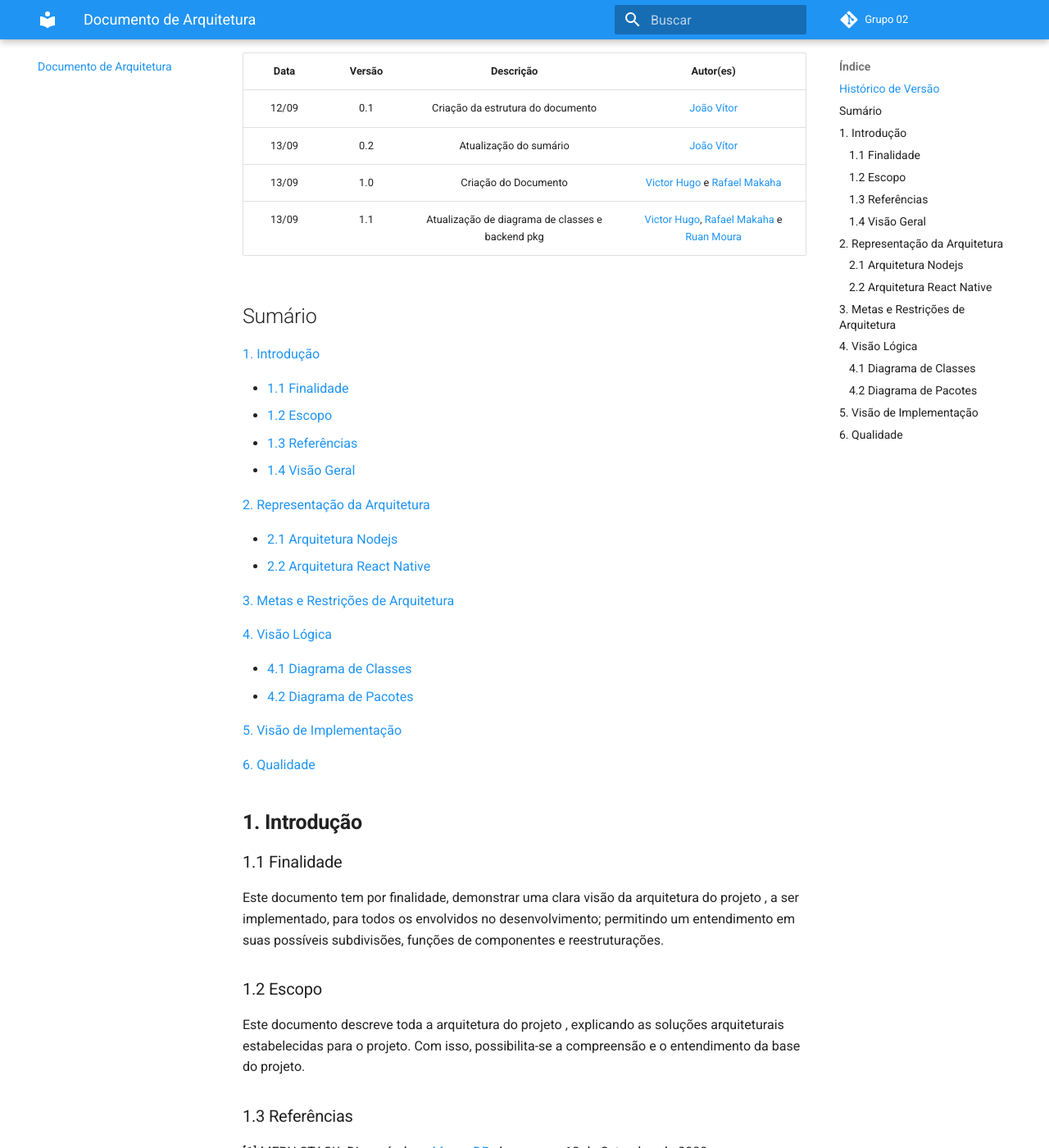
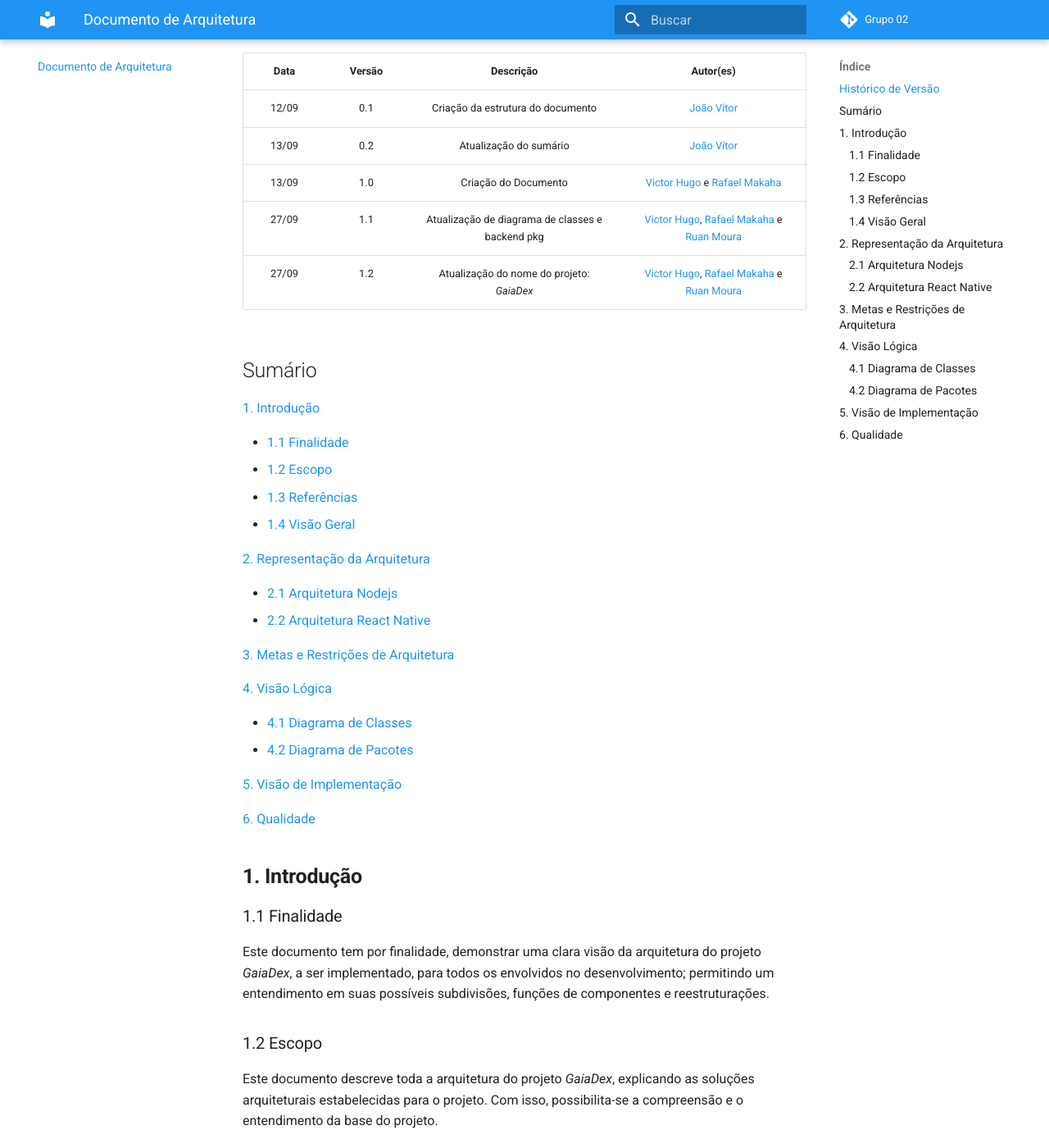
Before and after one commit to fga-eps-mds/2020.1-GaiaDex-wiki, an MkDocs documentation site: the page built from docs/architecture_document/architecture_document.md, in a window 1280 px wide and 1400 px high, scrolled down 215 px. Shown: the whole window at 82% size. Built offline with MkDocs 1.6.1 and Material for MkDocs 9.7.7, drawn with Linux system fonts in a browser that asks for light colours; comment, search, counter and statistics services are not loaded; old or Windows-style settings are respelled for this version of MkDocs.

Commit message:
Update architecture document.
Co-authored-by: Antionio Ruan Moura Barreto <ruanmoura13@outlook.com>
Co-authored-by: Victor Hugo <vitao.hugo@hotmail.com>

```diff
--- a/docs/architecture_document/architecture_document.md
+++ b/docs/architecture_document/architecture_document.md
@@ -7,7 +7,8 @@
 | 12/09 |  0.1   |  Criação da estrutura do documento | [João Vítor](http://github.com/joaovitorml) |
 | 13/09 |  0.2   | Atualização do sumário |  [João Vítor](http://github.com/joaovitorml)           |
 | 13/09 |  1.0   | Criação do Documento | [Victor Hugo](http://github.com/V100K) e [Rafael Makaha](http://github.com/rafaelmakaha)
-| 13/09 |  1.1   | Atualização de diagrama de classes e backend pkg | [Victor Hugo](http://github.com/V100K), [Rafael Makaha](http://github.com/rafaelmakaha) e [Ruan Moura](http://github.com/ruanmoura)
+| 27/09 |  1.1   | Atualização de diagrama de classes e backend pkg | [Victor Hugo](http://github.com/V100K), [Rafael Makaha](http://github.com/rafaelmakaha) e [Ruan Moura](http://github.com/ruanmoura)
+| 27/09 |  1.2   | Atualização do nome do projeto: *GaiaDex* | [Victor Hugo](http://github.com/V100K), [Rafael Makaha](http://github.com/rafaelmakaha) e [Ruan Moura](http://github.com/ruanmoura)
 
 
 ## Sumário
@@ -40,11 +41,11 @@
 
 ### 1.1 Finalidade
 
-Este documento tem por finalidade, demonstrar uma clara visão da arquitetura do projeto <nome_do_projeto>, a ser implementado, para todos os envolvidos no desenvolvimento; permitindo um entendimento em suas possíveis subdivisões, funções de componentes e reestruturações.
+Este documento tem por finalidade, demonstrar uma clara visão da arquitetura do projeto *GaiaDex*, a ser implementado, para todos os envolvidos no desenvolvimento; permitindo um entendimento em suas possíveis subdivisões, funções de componentes e reestruturações.
 
 ### 1.2 Escopo
 
-Este documento descreve toda a arquitetura do projeto <nome_do_projeto>, explicando as soluções arquiteturais estabelecidas para o projeto. Com isso, possibilita-se a compreensão e o entendimento da base do projeto.
+Este documento descreve toda a arquitetura do projeto *GaiaDex*, explicando as soluções arquiteturais estabelecidas para o projeto. Com isso, possibilita-se a compreensão e o entendimento da base do projeto.
 
 ### 1.3 Referências
 
@@ -64,7 +65,7 @@ O documento fornece detalhadamente, a nível de compreensão, a arquitetura do p
 
 ## **2. Representação da Arquitetura**
 
-O desenho arquitetural do projeto <nome_do_projeto> se faz pelo uso do modelo em três camadas, utilizando-se a _MERN Stack_ - MongoDB, Express, React e NodeJS.
+O desenho arquitetural do projeto *GaiaDex* se faz pelo uso do modelo em três camadas, utilizando-se a _MERN Stack_ - MongoDB, Express, React e NodeJS.
 
 O modelo em três camandas promove o desacoplamento das partes do projeto nas seguies camadas: camada de apresentação - onde há a interação com o usuário -; camada de negócio - onde há as funções e regras de todo o negócio, não havendo uma interface para o usuário -; e a camada de dados - responsável por armazenar as informações e dados a serem manipulados.
 
@@ -100,7 +101,7 @@ O desenvolvimento do projeto será em React-Native 0.62.x bem como Express 4.x.x
 
 O desenvolvimento deverá estar de acordo as boas práticas de programação e requisitos não funcionais para que facilite a manutenção por outras equipes.
 
-<nome_do_projeto> será um _Portable Web Application_ (PWA), ou seja, um aplicativo portável para multiplas plataformas móveis. A aplicação deve rodar em versões superiores a Andoird x.x e IOS x.x. Esta restrição se dá pelos requerimentos das tecnologias utilizadas no desenvolvimento do projeto.
+*GaiaDex* será um _Portable Web Application_ (PWA), ou seja, um aplicativo portável para multiplas plataformas móveis. A aplicação deve rodar em versões superiores a Andoird x.x e IOS x.x. Esta restrição se dá pelos requerimentos das tecnologias utilizadas no desenvolvimento do projeto.
 
 ## **4. Visão Lógica**
 
```
